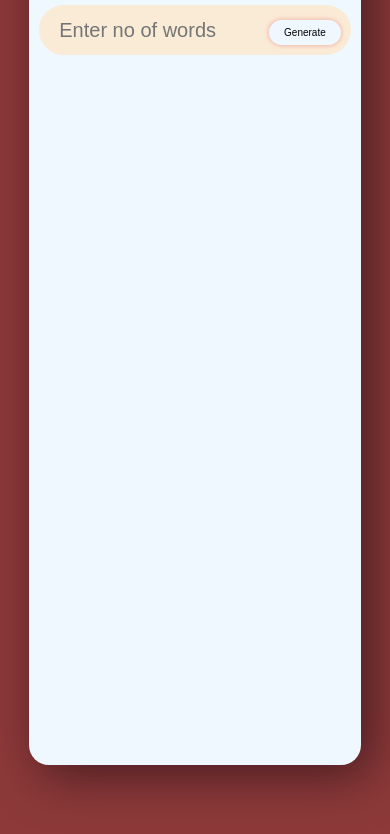
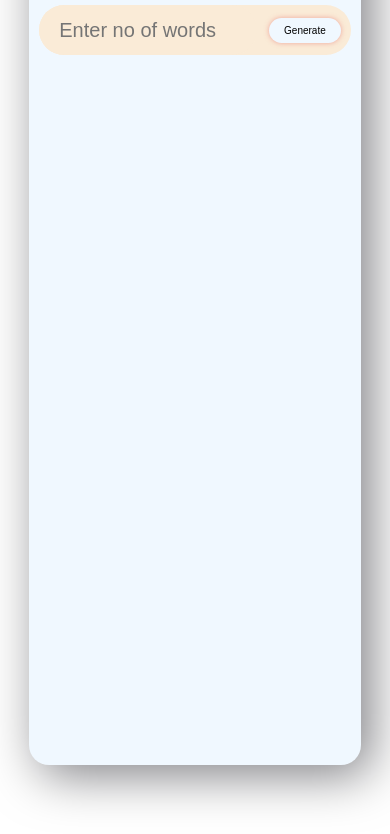
Before and after one commit to rajeshiitk/paragen, a plain HTML site: page index.html in a window 390 px wide. Shown: the part 179-1013 px from the top of the page. Drawn offline with Linux system fonts and the light colour scheme.

Commit message:
background reversed

```diff
--- a/style.css
+++ b/style.css
@@ -2,7 +2,7 @@
     margin: 0;
     padding: 0;
     box-sizing: border-box;
-    background-color: rgb(141, 57, 57);
+    /* background-color: rgb(141, 57, 57); */
 }
 
 html{
@@ -97,7 +97,7 @@ button:hover{
 
     button{
         font-size: 1rem;
-        top: 1.5rem;
+        top: 1.25rem;
     }
 
     #noOfWords{
```
